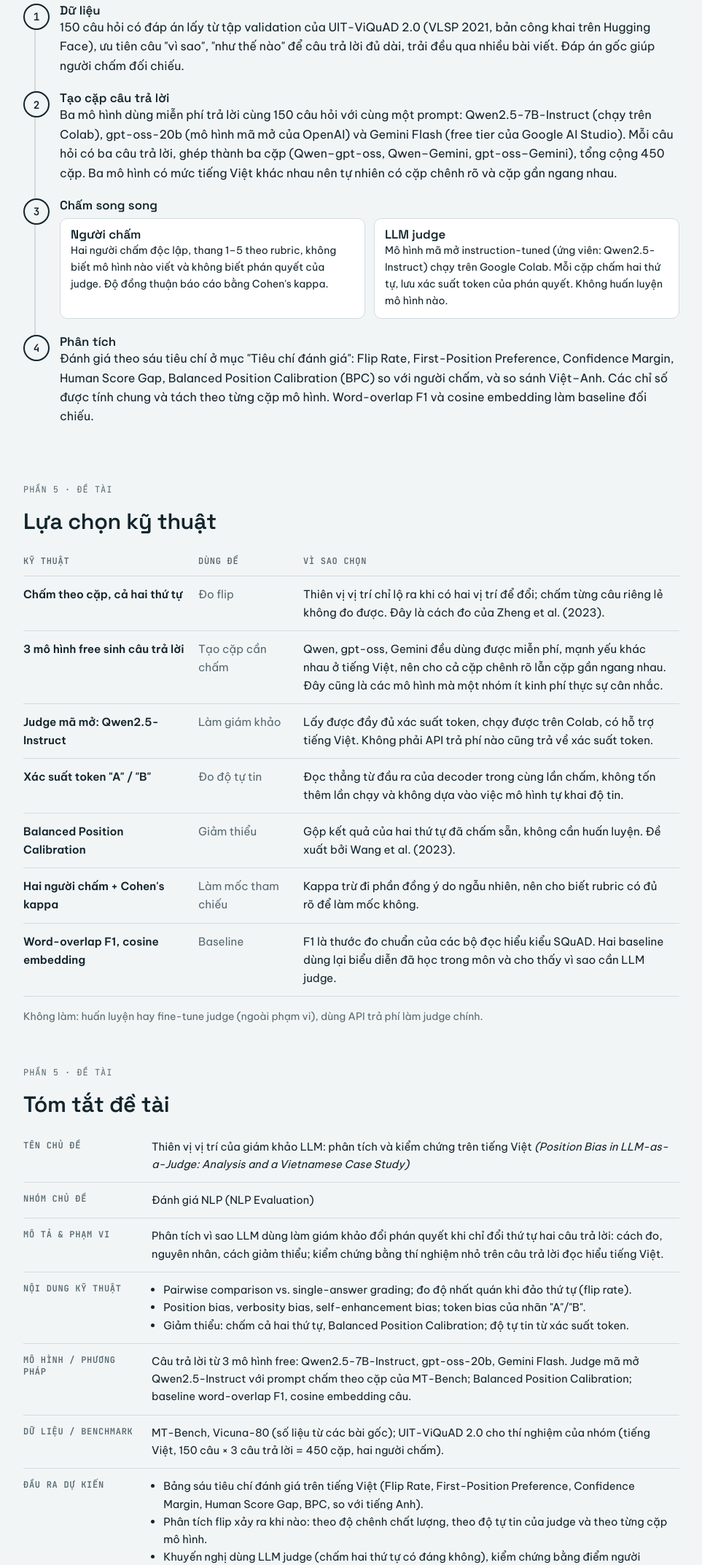
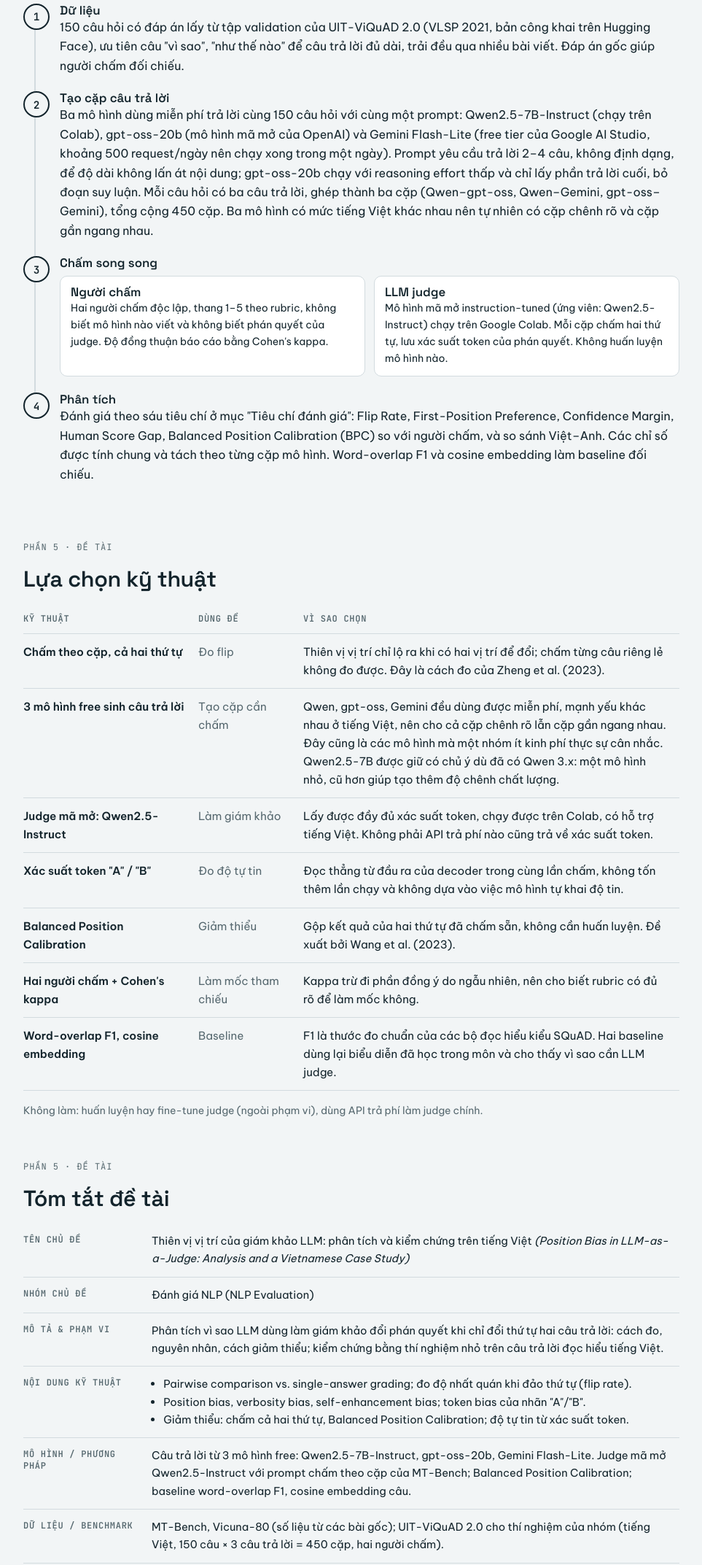
Before and after one commit to khacbac/nlp, a plain HTML site: page proposal.html in a window 1280 px wide. Shown: the part 8339-10484 px from the top of the page at 73% size, without its empty margins (158-1121 px from the left). Drawn offline with Linux system fonts and the light colour scheme.

Commit message:
Use Gemini Flash-Lite and control answer length
- Switch to Gemini Flash-Lite for its larger free-tier quota
- Cap answers at 2-4 sentences and run gpt-oss-20b with low reasoning effort
- Explain keeping Qwen2.5-7B and add verbosity bias as a limitation
- Add Q&A notes on model choice and answer length

```diff
--- a/proposal.html
+++ b/proposal.html
@@ -820,7 +820,7 @@ ul.plain{margin:0;padding-left:1.2em;display:flex;flex-direction:column;gap:8px}
     <li><div><h3><span class="vi">Dữ liệu</span><span class="en">Data</span></h3>
       <p><span class="vi">150 câu hỏi có đáp án lấy từ tập validation của UIT-ViQuAD 2.0 (VLSP 2021, bản công khai trên Hugging Face), ưu tiên câu "vì sao", "như thế nào" để câu trả lời đủ dài, trải đều qua nhiều bài viết. Đáp án gốc giúp người chấm đối chiếu.</span><span class="en">150 answerable questions from the UIT-ViQuAD 2.0 validation split (VLSP 2021, public on Hugging Face), favouring "why" and "how" questions so answers are long enough, spread across many articles. The gold answer helps the annotators.</span></p></div></li>
     <li><div><h3><span class="vi">Tạo cặp câu trả lời</span><span class="en">Build answer pairs</span></h3>
-      <p><span class="vi">Ba mô hình dùng miễn phí trả lời cùng 150 câu hỏi với cùng một prompt: Qwen2.5-7B-Instruct (chạy trên Colab), gpt-oss-20b (mô hình mã mở của OpenAI) và Gemini Flash (free tier của Google AI Studio). Mỗi câu hỏi có ba câu trả lời, ghép thành ba cặp (Qwen–gpt-oss, Qwen–Gemini, gpt-oss–Gemini), tổng cộng 450 cặp. Ba mô hình có mức tiếng Việt khác nhau nên tự nhiên có cặp chênh rõ và cặp gần ngang nhau.</span><span class="en">Three free-to-use models answer the same 150 questions with the same prompt: Qwen2.5-7B-Instruct (on Colab), gpt-oss-20b (OpenAI's open-weight model) and Gemini Flash (Google AI Studio free tier). Each question gets three answers, paired three ways (Qwen–gpt-oss, Qwen–Gemini, gpt-oss–Gemini), 450 pairs in total. The models differ in Vietnamese ability, so the data naturally contains both clear-gap and close pairs.</span></p></div></li>
+      <p><span class="vi">Ba mô hình dùng miễn phí trả lời cùng 150 câu hỏi với cùng một prompt: Qwen2.5-7B-Instruct (chạy trên Colab), gpt-oss-20b (mô hình mã mở của OpenAI) và Gemini Flash-Lite (free tier của Google AI Studio, khoảng 500 request/ngày nên chạy xong trong một ngày). Prompt yêu cầu trả lời 2–4 câu, không định dạng, để độ dài không lấn át nội dung; gpt-oss-20b chạy với reasoning effort thấp và chỉ lấy phần trả lời cuối, bỏ đoạn suy luận. Mỗi câu hỏi có ba câu trả lời, ghép thành ba cặp (Qwen–gpt-oss, Qwen–Gemini, gpt-oss–Gemini), tổng cộng 450 cặp. Ba mô hình có mức tiếng Việt khác nhau nên tự nhiên có cặp chênh rõ và cặp gần ngang nhau.</span><span class="en">Three free-to-use models answer the same 150 questions with the same prompt: Qwen2.5-7B-Instruct (on Colab), gpt-oss-20b (OpenAI's open-weight model) and Gemini Flash-Lite (Google AI Studio free tier, about 500 requests/day, so one day is enough). The prompt asks for 2–4 sentences with no formatting so length does not outweigh content; gpt-oss-20b runs with low reasoning effort and only its final answer is kept, without the reasoning trace. Each question gets three answers, paired three ways (Qwen–gpt-oss, Qwen–Gemini, gpt-oss–Gemini), 450 pairs in total. The models differ in Vietnamese ability, so the data naturally contains both clear-gap and close pairs.</span></p></div></li>
     <li><div><h3><span class="vi">Chấm song song</span><span class="en">Grade in parallel</span></h3>
       <div class="fork">
         <div><h3><span class="vi">Người chấm</span><span class="en">Human reference</span></h3><p class="small"><span class="vi">Hai người chấm độc lập, thang 1–5 theo rubric, không biết mô hình nào viết và không biết phán quyết của judge. Độ đồng thuận báo cáo bằng Cohen's kappa.</span><span class="en">Two annotators rate independently on a 1–5 rubric, blind to the source model and the judge's verdict. Agreement reported with Cohen's kappa.</span></p></div>
@@ -839,7 +839,7 @@ ul.plain{margin:0;padding-left:1.2em;display:flex;flex-direction:column;gap:8px}
       <thead><tr><th><span class="vi">Kỹ thuật</span><span class="en">Technique</span></th><th><span class="vi">Dùng để</span><span class="en">Used to</span></th><th><span class="vi">Vì sao chọn</span><span class="en">Why this one</span></th></tr></thead>
       <tbody>
         <tr><td><b><span class="vi">Chấm theo cặp, cả hai thứ tự</span><span class="en">Pairwise judging, both orders</span></b></td><td><span class="vi">Đo flip</span><span class="en">Measure flips</span></td><td><span class="vi">Thiên vị vị trí chỉ lộ ra khi có hai vị trí để đổi; chấm từng câu riêng lẻ không đo được. Đây là cách đo của Zheng et al. (2023).</span><span class="en">Position bias only shows when there are two positions to swap; single-answer grading cannot measure it. This is how Zheng et al. (2023) measure it.</span></td></tr>
-        <tr><td><b><span class="vi">3 mô hình free sinh câu trả lời</span><span class="en">3 free models write the answers</span></b></td><td><span class="vi">Tạo cặp cần chấm</span><span class="en">Create the pairs to judge</span></td><td><span class="vi">Qwen, gpt-oss, Gemini đều dùng được miễn phí, mạnh yếu khác nhau ở tiếng Việt, nên cho cả cặp chênh rõ lẫn cặp gần ngang nhau. Đây cũng là các mô hình mà một nhóm ít kinh phí thực sự cân nhắc.</span><span class="en">Qwen, gpt-oss and Gemini are all free to use and differ in Vietnamese ability, giving both clear-gap and close pairs. They are also the models a low-budget team would actually choose between.</span></td></tr>
+        <tr><td><b><span class="vi">3 mô hình free sinh câu trả lời</span><span class="en">3 free models write the answers</span></b></td><td><span class="vi">Tạo cặp cần chấm</span><span class="en">Create the pairs to judge</span></td><td><span class="vi">Qwen, gpt-oss, Gemini đều dùng được miễn phí, mạnh yếu khác nhau ở tiếng Việt, nên cho cả cặp chênh rõ lẫn cặp gần ngang nhau. Đây cũng là các mô hình mà một nhóm ít kinh phí thực sự cân nhắc. Qwen2.5-7B được giữ có chủ ý dù đã có Qwen 3.x: một mô hình nhỏ, cũ hơn giúp tạo thêm độ chênh chất lượng.</span><span class="en">Qwen, gpt-oss and Gemini are all free to use and differ in Vietnamese ability, giving both clear-gap and close pairs. They are also the models a low-budget team would actually choose between. Qwen2.5-7B is kept on purpose even though Qwen 3.x exists: a smaller, older model adds quality spread.</span></td></tr>
         <tr><td><b><span class="vi">Judge mã mở: Qwen2.5-Instruct</span><span class="en">Open-weight judge: Qwen2.5-Instruct</span></b></td><td><span class="vi">Làm giám khảo</span><span class="en">Act as the judge</span></td><td><span class="vi">Lấy được đầy đủ xác suất token, chạy được trên Colab, có hỗ trợ tiếng Việt. Không phải API trả phí nào cũng trả về xác suất token.</span><span class="en">Full access to token probabilities, runs on Colab, supports Vietnamese. Not every paid API returns token probabilities.</span></td></tr>
         <tr><td><b><span class="vi">Xác suất token "A" / "B"</span><span class="en">Token probabilities of "A" / "B"</span></b></td><td><span class="vi">Đo độ tự tin</span><span class="en">Measure confidence</span></td><td><span class="vi">Đọc thẳng từ đầu ra của decoder trong cùng lần chấm, không tốn thêm lần chạy và không dựa vào việc mô hình tự khai độ tin.</span><span class="en">Read directly from the decoder output of the same run, with no extra runs and no reliance on the model stating its own confidence.</span></td></tr>
         <tr><td><b>Balanced Position Calibration</b></td><td><span class="vi">Giảm thiểu</span><span class="en">Mitigate</span></td><td><span class="vi">Gộp kết quả của hai thứ tự đã chấm sẵn, không cần huấn luyện. Đề xuất bởi Wang et al. (2023).</span><span class="en">Combines the two orders already judged, with no training. Proposed by Wang et al. (2023).</span></td></tr>
@@ -860,7 +860,7 @@ ul.plain{margin:0;padding-left:1.2em;display:flex;flex-direction:column;gap:8px}
         <tr><th><span class="vi">Nhóm chủ đề</span><span class="en">Area</span></th><td><span class="vi">Đánh giá NLP (NLP Evaluation)</span><span class="en">NLP Evaluation</span></td></tr>
         <tr><th><span class="vi">Mô tả &amp; phạm vi</span><span class="en">Scope</span></th><td><span class="vi">Phân tích vì sao LLM dùng làm giám khảo đổi phán quyết khi chỉ đổi thứ tự hai câu trả lời: cách đo, nguyên nhân, cách giảm thiểu; kiểm chứng bằng thí nghiệm nhỏ trên câu trả lời đọc hiểu tiếng Việt.</span><span class="en">Why an LLM judge changes its verdict when only the order of two answers changes: how to measure it, its causes, and mitigations; checked with a small experiment on Vietnamese reading-comprehension answers.</span></td></tr>
         <tr><th><span class="vi">Nội dung kỹ thuật</span><span class="en">Technical content</span></th><td><span class="vi"><ul><li>Pairwise comparison vs. single-answer grading; đo độ nhất quán khi đảo thứ tự (flip rate).</li><li>Position bias, verbosity bias, self-enhancement bias; token bias của nhãn "A"/"B".</li><li>Giảm thiểu: chấm cả hai thứ tự, Balanced Position Calibration; độ tự tin từ xác suất token.</li></ul></span><span class="en"><ul><li>Pairwise comparison vs. single-answer grading; consistency under swapping (flip rate).</li><li>Position, verbosity and self-enhancement bias; label token bias for "A"/"B".</li><li>Mitigation: judging both orders, Balanced Position Calibration; confidence from token probabilities.</li></ul></span></td></tr>
-        <tr><th><span class="vi">Mô hình / phương pháp</span><span class="en">Models / methods</span></th><td><span class="vi">Câu trả lời từ 3 mô hình free: Qwen2.5-7B-Instruct, gpt-oss-20b, Gemini Flash. Judge mã mở Qwen2.5-Instruct với prompt chấm theo cặp của MT-Bench; Balanced Position Calibration; baseline word-overlap F1, cosine embedding câu.</span><span class="en">Answers from 3 free models: Qwen2.5-7B-Instruct, gpt-oss-20b, Gemini Flash. Open-weight judge Qwen2.5-Instruct with the MT-Bench pairwise prompt; Balanced Position Calibration; baselines word-overlap F1, sentence-embedding cosine.</span></td></tr>
+        <tr><th><span class="vi">Mô hình / phương pháp</span><span class="en">Models / methods</span></th><td><span class="vi">Câu trả lời từ 3 mô hình free: Qwen2.5-7B-Instruct, gpt-oss-20b, Gemini Flash-Lite. Judge mã mở Qwen2.5-Instruct với prompt chấm theo cặp của MT-Bench; Balanced Position Calibration; baseline word-overlap F1, cosine embedding câu.</span><span class="en">Answers from 3 free models: Qwen2.5-7B-Instruct, gpt-oss-20b, Gemini Flash-Lite. Open-weight judge Qwen2.5-Instruct with the MT-Bench pairwise prompt; Balanced Position Calibration; baselines word-overlap F1, sentence-embedding cosine.</span></td></tr>
         <tr><th><span class="vi">Dữ liệu / benchmark</span><span class="en">Data / benchmark</span></th><td><span class="vi">MT-Bench, Vicuna-80 (số liệu từ các bài gốc); UIT-ViQuAD 2.0 cho thí nghiệm của nhóm (tiếng Việt, 150 câu × 3 câu trả lời = 450 cặp, hai người chấm).</span><span class="en">MT-Bench, Vicuna-80 (figures from the original papers); UIT-ViQuAD 2.0 for the team's experiment (Vietnamese, 150 questions × 3 answers = 450 pairs, two annotators).</span></td></tr>
         <tr><th><span class="vi">Đầu ra dự kiến</span><span class="en">Expected outcome</span></th><td><span class="vi"><ul><li>Bảng sáu tiêu chí đánh giá trên tiếng Việt (Flip Rate, First-Position Preference, Confidence Margin, Human Score Gap, BPC, so với tiếng Anh).</li><li>Phân tích flip xảy ra khi nào: theo độ chênh chất lượng, theo độ tự tin của judge và theo từng cặp mô hình.</li><li>Khuyến nghị dùng LLM judge (chấm hai thứ tự có đáng không), kiểm chứng bằng điểm người chấm; kèm xếp hạng Qwen, gpt-oss, Gemini trên tiếng Việt.</li><li>Demo trực tiếp: judge đổi phán quyết khi đảo hai câu trả lời.</li></ul></span><span class="en"><ul><li>The six evaluation criteria measured on Vietnamese (Flip Rate, First-Position Preference, Confidence Margin, Human Score Gap, BPC, vs. English).</li><li>When flips occur: by quality gap, by judge confidence and by model pair.</li><li>A recommendation for using LLM judges (is judging both orders worth it), tested against human ratings, plus a ranking of Qwen, gpt-oss and Gemini on Vietnamese.</li><li>A live demo of the judge reversing its verdict after a swap.</li></ul></span></td></tr>
         <tr><th><span class="vi">Câu hỏi mở</span><span class="en">Open question</span></th><td><span class="vi">Làm sao biết khi nào phán quyết của LLM judge đáng tin, nhất là với ngôn ngữ ít tài nguyên như tiếng Việt?</span><span class="en">How can we tell when an LLM judge&#39;s verdict is trustworthy, especially for a lower-resource language such as Vietnamese?</span></td></tr>
@@ -939,7 +939,8 @@ ul.plain{margin:0;padding-left:1.2em;display:flex;flex-direction:column;gap:8px}
   <ul class="plain">
     <li><span class="vi">Khoảng 150 câu hỏi (450 cặp) và hai người chấm chỉ đủ cho kết luận sơ bộ. Mỗi người chấm phải chấm 450 câu trả lời.</span><span class="en">About 150 questions (450 pairs) and two annotators support preliminary conclusions only. Each annotator rates 450 answers.</span></li>
     <li><span class="vi">Qwen vừa sinh câu trả lời vừa làm judge, nên judge có thể ưa câu của Qwen (self-enhancement bias). Điều này không tạo ra flip, vì cùng một cặp được chấm ở cả hai thứ tự, nhưng có thể lệch người thắng; nhóm báo cáo riêng các cặp có Qwen.</span><span class="en">Qwen both writes answers and acts as the judge, so the judge may favour Qwen's answers (self-enhancement bias). This does not create flips, since each pair is judged in both orders, but it can shift the winner; pairs involving Qwen are reported separately.</span></li>
-    <li><span class="vi">Free tier của Gemini có thể đổi phiên bản mô hình theo thời gian; nhóm ghi lại tên mô hình và ngày sinh câu trả lời.</span><span class="en">The Gemini free tier may change model versions over time; the team records the model name and generation date.</span></li>
+    <li><span class="vi">Ba mô hình viết dài ngắn khác nhau, và judge có thể ưa câu dài hơn (verbosity bias). Giới hạn độ dài trong prompt chỉ giảm được phần nào; nhóm ghi lại độ dài từng câu trả lời để kiểm tra flip có đi kèm chênh lệch độ dài không.</span><span class="en">The three models differ in answer length, and the judge may prefer longer answers (verbosity bias). A length limit in the prompt only partly controls this; answer lengths are recorded to check whether flips track length differences.</span></li>
+    <li><span class="vi">Free tier của Gemini Flash-Lite có thể đổi phiên bản và hạn mức theo thời gian; nhóm ghi lại tên mô hình và ngày sinh câu trả lời.</span><span class="en">The Gemini Flash-Lite free tier may change model versions and quotas over time; the team records the model name and generation date.</span></li>
     <li><span class="vi">Position bias đã được ghi nhận ở tiếng Anh. Đóng góp ở đây là bối cảnh tiếng Việt và phân tích khi nào, vì sao flip xảy ra.</span><span class="en">Position bias is already documented for English. The contribution is the Vietnamese setting and the analysis of when and why flips occur.</span></li>
     <li><span class="vi">So sánh Việt–Anh phụ thuộc chất lượng bản dịch, nên khác biệt có thể một phần do dịch.</span><span class="en">The Vietnamese–English comparison depends on translation quality, so differences may partly reflect translation.</span></li>
     <li><span class="vi">Tìm kiếm tài liệu chưa thấy nghiên cứu nào đo bias này so với điểm người chấm trên câu trả lời dài tiếng Việt, nhưng việc tìm kiếm chưa toàn diện.</span><span class="en">A literature search found no study of this bias against human ratings on long Vietnamese answers, but the search was not exhaustive.</span></li>
```
Also changed, not shown: 2 other files.
